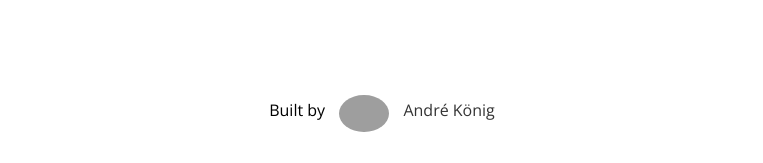
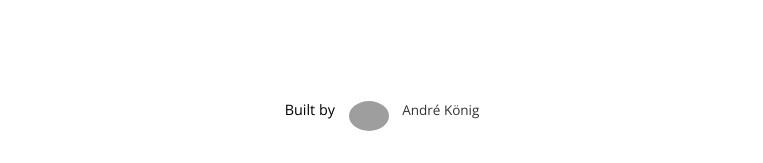
Before and after one commit to akoenig/ninit, a plain HTML site: page index.html in a window 1280 px wide. Shown: the part 2959-3122 px from the top of the page, without its empty margins (258-1021 px from the left). Drawn offline with nearby package versions, Linux system fonts and the light colour scheme; grey boxes are pictures that could not be loaded.

Commit message:
Some minor visual tweaks.

```diff
--- a/index.html
+++ b/index.html
@@ -105,7 +105,7 @@
             </section>
 
             <section class="copyright">
-                <p>Built by <a href="http://iam.andrekoenig.info"><img class="image-round copyright-avatar" width="50" src="http://akoenig.github.io/angular-deckgrid/images/andre.png"></img> André König</a></p>
+                <p>Built by <a href="http://iam.andrekoenig.info"><img class="image-round copyright-avatar" width="40" src="http://akoenig.github.io/angular-deckgrid/images/andre.png"></img> André König</a></p>
             </section>
         </article>
 
--- a/styles/main.css
+++ b/styles/main.css
@@ -142,6 +142,7 @@ body {
 }
 
 .copyright {
+    font-size:90%;
     line-height:80px;
     text-align:center;
 }
@@ -152,6 +153,7 @@ body {
 
 .copyright a {
     color:rgba(0, 0, 0, .8);
+    font-size:94%;
 }
 
 .template-list {
```
